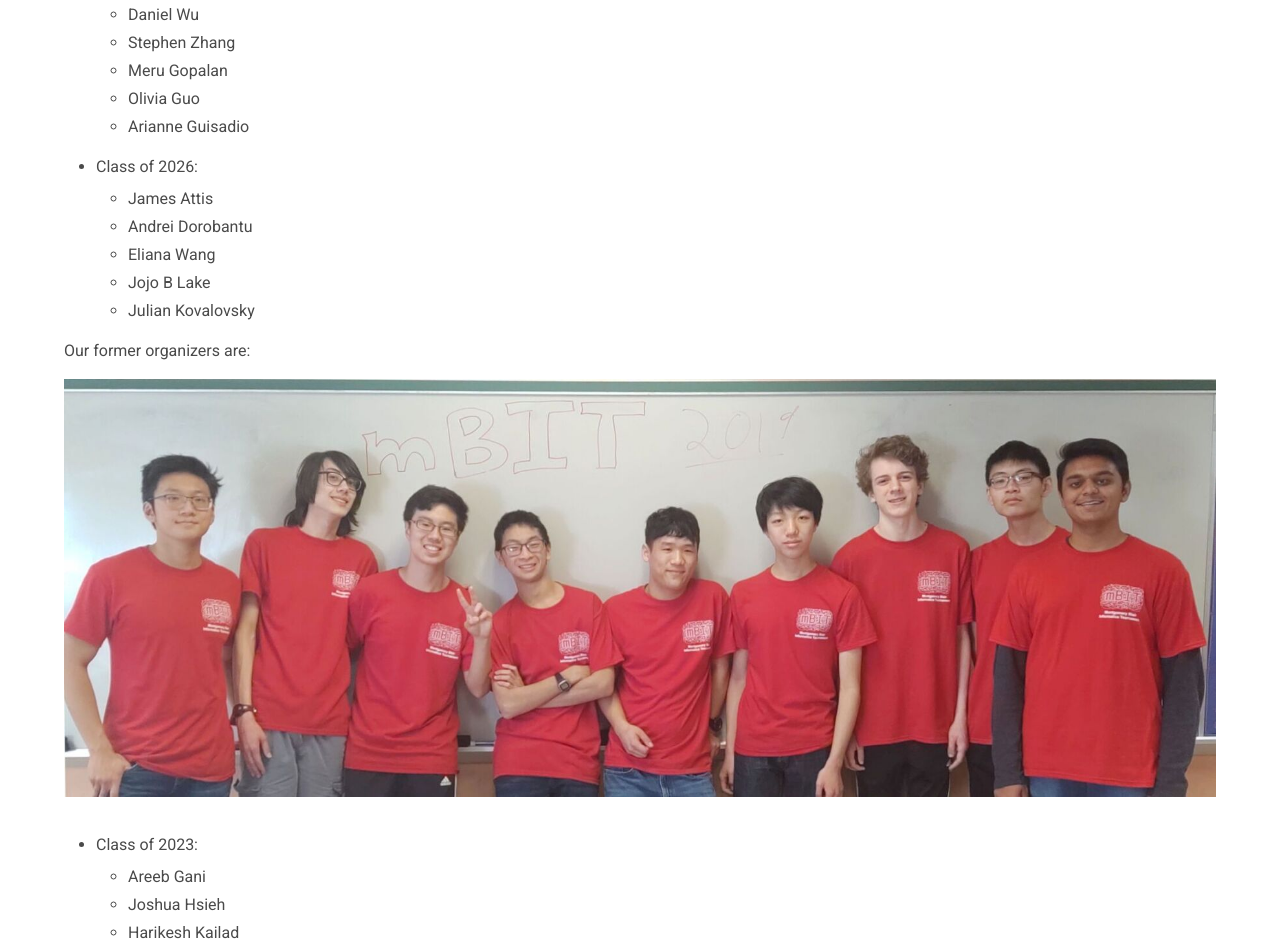
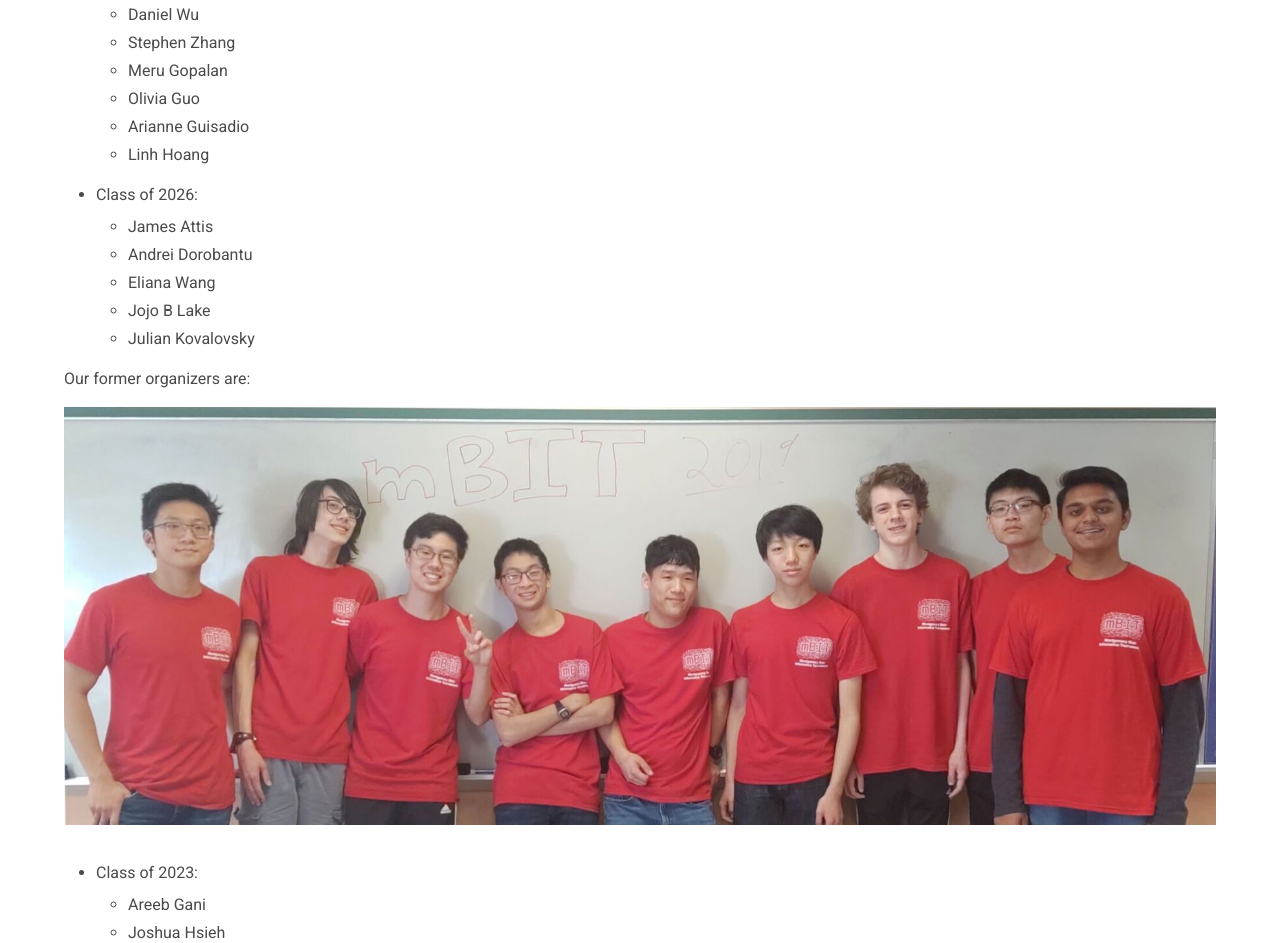
Before and after one commit to mbhs/mbit, a plain HTML site: page about.html in a window 1280 px wide. Shown: the part 880-1823 px from the top of the page. Drawn offline with Linux system fonts and the light colour scheme.

Commit message:
showing sum

```diff
--- a/about.html
+++ b/about.html
@@ -79,6 +79,7 @@
 					<li>Meru Gopalan</li>
 					<li>Olivia Guo</li>
 					<li>Arianne Guisadio</li>
+					<li>Linh Hoang</li>
 				</ul>
 				<li>Class of 2026:</li>
 				<ul>
```
Also changed, not shown: templates/about.html (+1 -0 lines).
